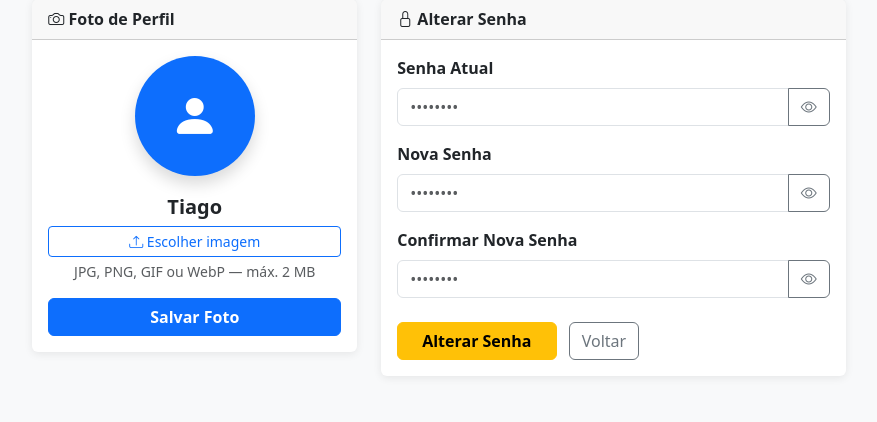
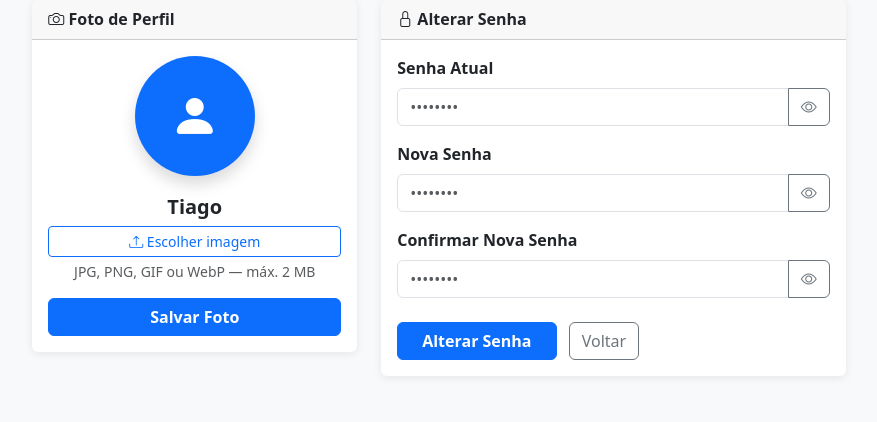
Before and after one commit to tpaixao13/controledegastos, a Flask app: page /profile in a window 1280 px wide. Shown: the part 149-571 px from the top of the page, without its empty margins (201-1078 px from the left). Run offline with Flask 3, Linux system fonts and the light colour scheme; the visitor is signed in with stand-in values (Sample User, id 1); some libraries are stand-ins or nearby versions.

Commit message:
auto(Edit): profile.html"

```diff
--- a/app/templates/auth/profile.html
+++ b/app/templates/auth/profile.html
@@ -111,7 +111,7 @@
                 {% endfor %}
               </div>
 
-              {{ pwd_form.submit_pwd(class='btn btn-warning fw-semibold px-4') }}
+              {{ pwd_form.submit_pwd(class='btn btn-primary fw-semibold px-4') }}
               <a href="{{ url_for('main.index') }}" class="btn btn-outline-secondary ms-2">Voltar</a>
             </form>
           </div>
```
